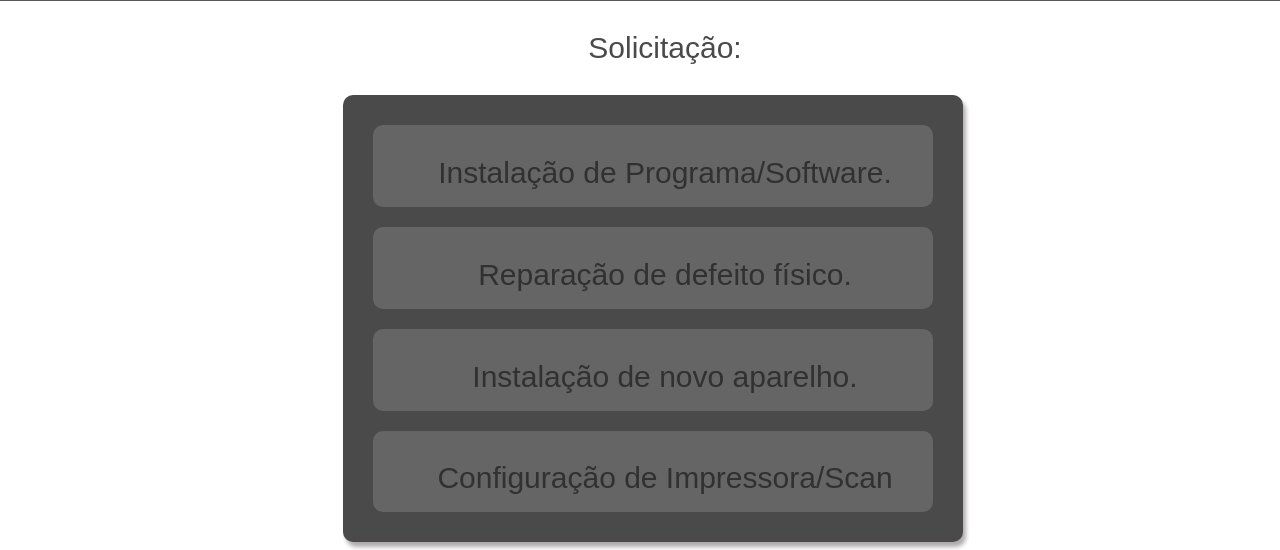
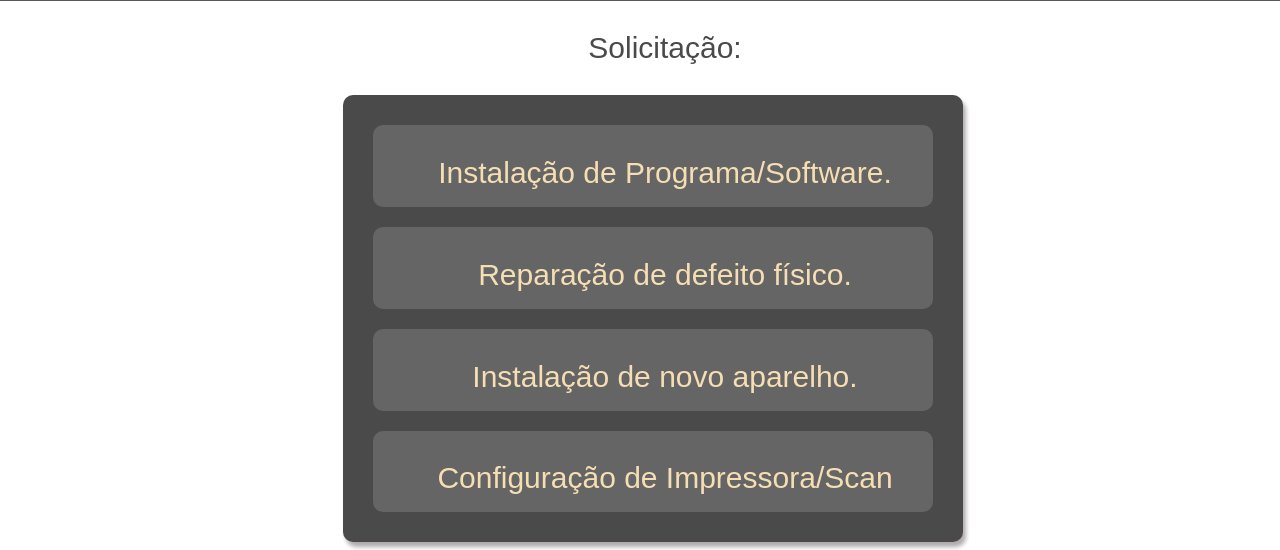
Before and after one commit to Dev-Habacuque/ProjetoCEAAT, a PHP site: page /main.html in a window 1280 px wide. Shown: the part 279-829 px from the top of the page. Run offline with PHP 8.4, Linux system fonts and the light colour scheme.

Commit message:
Alpha 2.2

```diff
--- a/main.css
+++ b/main.css
@@ -98,14 +98,22 @@ ol li {
     background-color: #808080;
     cursor: pointer;
 }
-.mcontainer{
+.mcontainer {
     width: 600px;
     background-color: #4a4a4a;
+    text-align: center;
     height: auto;
     padding: 10px;
     margin: auto;
     border-radius: 10px;
     box-shadow: 3px 5px 4px rgb(177, 172, 172);
+}
+.mcontainer p{
+    color: wheat;
+}
+
+.mcontainer input{
+
 }
 #solicitacao{
     color: #4a4a4a;
--- a/main.js
+++ b/main.js
@@ -11,18 +11,18 @@ menuButton.addEventListener("click", function () {
 });
 
 function inPrSof() {
-  document.getElementById("activities").innerHTML = '<p>Qual o nome do programa?</p> <form id="default"> <input type="text"><br> <input type="submit" onclick="goBack()" value="Voltar"><input type="submit"></form>';
+  document.getElementById("activities").innerHTML = '<br><div class="mcontainer"><p>Qual o nome do programa?</p> <form id="default"> <input type="text"><br> <input type="submit" onclick="goBack()" value="Voltar"><input type="submit"></form></div>';
 }
 
 function reDeFis() {
-  document.getElementById("activities").innerHTML = '<p>Faça um breve resumo do problema apresentado</p> <form id="default"><textarea></textarea><br><input type="submit" onclick="goBack()" value="Voltar"><input type="submit"></form>';
+  document.getElementById("activities").innerHTML = '<br><div class="mcontainer"><p>Faça um breve resumo do problema apresentado</p> <form id="default"><textarea></textarea><br><input type="submit" onclick="goBack()" value="Voltar"><input type="submit"></form></div>';
 }
 function inNoAp() {
-  document.getElementById("activities").innerHTML = '<p>Selecione qual dispositivo será instalado:</p> <form id="default"> <input type="text"><br><input type="submit" onclick="goBack()" value="Voltar"><input type="submit"></form>';// Adicionar opções
+  document.getElementById("activities").innerHTML = '<br><div class="mcontainer"><p>Selecione qual dispositivo será instalado:</p> <form id="default"> <input type="text"><br><input type="submit" onclick="goBack()" value="Voltar"><input type="submit"></form></div>';// Adicionar opções
 
 }
 function coImSc() {
-  document.getElementById("activities").innerHTML = '<p>Faça um breve resumo do problema apresentado</p> <form id="default"> <input type="text"> <br><input type="submit" onclick="goBack()" value="Voltar"><input type="submit"></form>';
+  document.getElementById("activities").innerHTML = '<br><div class="mcontainer"><p>Faça um breve resumo do problema apresentado</p> <form id="default"> <input type="text"> <br><input type="submit" onclick="goBack()" value="Voltar"><input type="submit"></form></div>';
 }
 function goBack() {
   document.getElementById("activities").reload()
```
Lines whose indentation alone changed are shown as unchanged.
